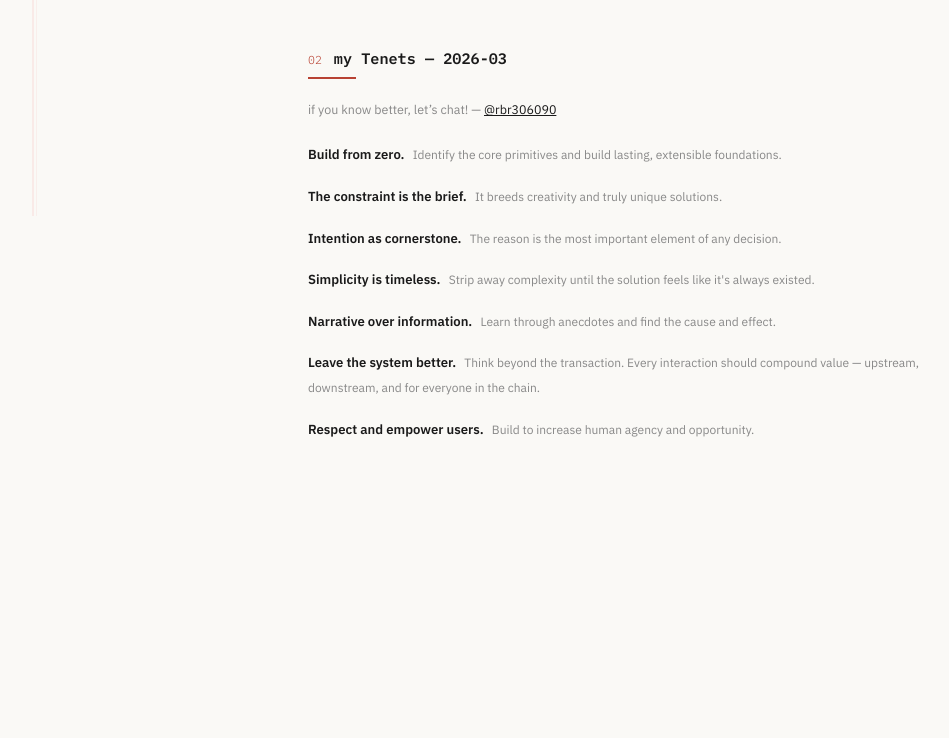
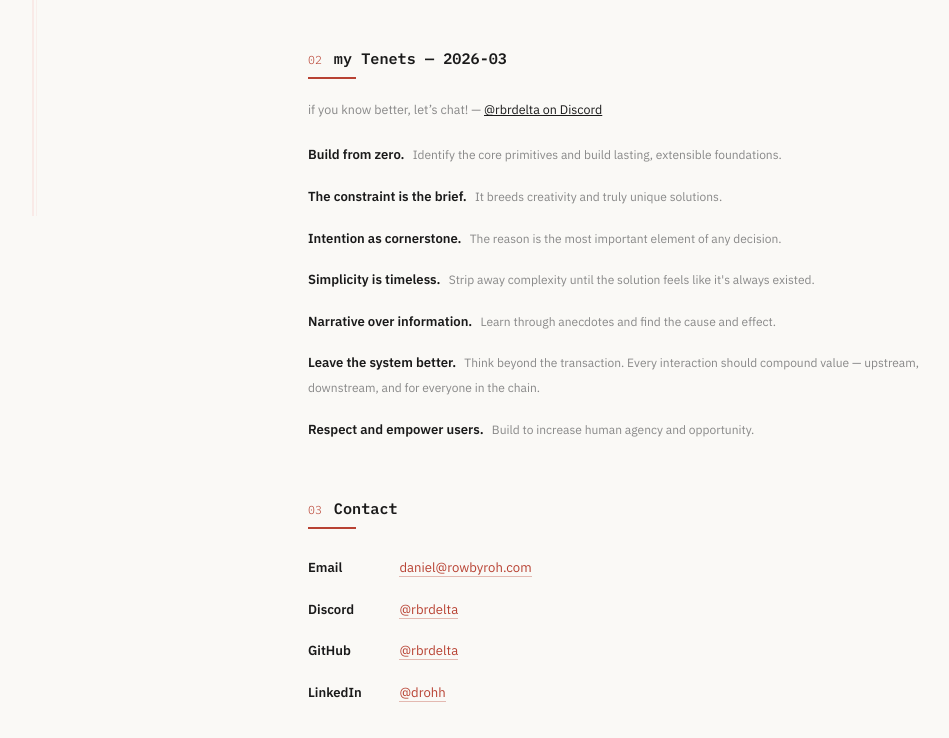
Before and after one commit to rbrdelta/rowbyroh-website, a website: page about.html in a window 1280 px wide. Shown: the part 584-1322 px from the top of the page, without its empty margins (16-965 px from the left). Before the commit the page ends 1127 px from the top, so only its background shows below. Drawn offline with Linux system fonts and the light colour scheme.

Commit message:
Tactical wrap-up: FN titles, Discord contact, contact section, email
FN titles:
- FN01 "Conversation Sync" → "Hidden Connector"
- FN02 "Headless Parity" → "Go a Level Deeper"
- FN05 "Batch Approval" → "How Can I Help?"
(slugs unchanged: /field-notes/conversation-sync etc.)

About page:
- tenets-intro: Telegram (@rbr306090) → Discord (@rbrdelta on Discord)
- new Contact section (03, zone-portfolio): Email, Discord, GitHub, LinkedIn

Site-wide email update: rowbyroh@gmail.com → daniel@rowbyroh.com

Co-Authored-By: Claude Opus 4.7 <noreply@anthropic.com>

```diff
--- a/about.html
+++ b/about.html
@@ -74,6 +74,41 @@
             line-height: 1.5;
         }
 
+        /* ---- CONTACT ---- */
+        .contact {
+            margin-bottom: 2rem;
+        }
+
+        .contact-list {
+            list-style: none;
+            padding: 0;
+        }
+
+        .contact-item {
+            padding: 0.35rem 0;
+        }
+
+        .contact-label {
+            font-size: 0.82rem;
+            font-weight: 600;
+            display: inline-block;
+            min-width: 5.5rem;
+        }
+
+        .contact-value {
+            font-size: 0.82rem;
+        }
+
+        .contact-value a {
+            color: var(--zone-portfolio);
+            text-decoration: none;
+            border-bottom: 1px solid rgba(184, 66, 51, 0.35);
+        }
+
+        .contact-value a:hover {
+            border-bottom-color: var(--zone-portfolio);
+        }
+
         /* ---- COLOPHON ---- */
         .colophon {
             font-size: 0.7rem;
@@ -140,7 +175,7 @@
         </div>
         <div class="section-underline zone-portfolio"></div>
 
-        <p class="tenets-intro">if you know better, let&rsquo;s chat! &mdash; <a href="https://t.me/rbr306090">@rbr306090</a></p>
+        <p class="tenets-intro">if you know better, let&rsquo;s chat! &mdash; <a href="https://discord.com/users/rbrdelta">@rbrdelta on Discord</a></p>
         <ol class="tenet-list">
             <li class="tenet-item">
                 <span class="tenet-number">01</span>
@@ -180,6 +215,34 @@
         </ol>
     </div>
 
+    <!-- ---- CONTACT ---- -->
+    <div class="contact">
+        <div class="section-header">
+            <span class="section-number zone-portfolio">03</span>
+            <h2>Contact</h2>
+        </div>
+        <div class="section-underline zone-portfolio"></div>
+
+        <ul class="contact-list">
+            <li class="contact-item">
+                <span class="contact-label">Email</span>
+                <span class="contact-value"><a href="mailto:daniel@rowbyroh.com">daniel@rowbyroh.com</a></span>
+            </li>
+            <li class="contact-item">
+                <span class="contact-label">Discord</span>
+                <span class="contact-value"><a href="https://discord.com/users/rbrdelta">@rbrdelta</a></span>
+            </li>
+            <li class="contact-item">
+                <span class="contact-label">GitHub</span>
+                <span class="contact-value"><a href="https://github.com/rbrdelta">@rbrdelta</a></span>
+            </li>
+            <li class="contact-item">
+                <span class="contact-label">LinkedIn</span>
+                <span class="contact-value"><a href="https://linkedin.com/in/drohh">@drohh</a></span>
+            </li>
+        </ul>
+    </div>
+
     <script src="/assets/js/scroll.js"></script>
 </body>
 </html>
--- a/assets/data/content.json
+++ b/assets/data/content.json
@@ -21,7 +21,7 @@
     },
     {
         "id": "fn-conversation-sync",
-        "title": "Field Note 01 — Conversation Sync",
+        "title": "Field Note 01 — Hidden Connector",
         "type": "field-note",
         "description": "Three surfaces, one backend. There is an API door — just not for me. Started with data portability, built the sync.",
         "date": "Apr 2026",
@@ -41,7 +41,7 @@
     },
     {
         "id": "fn-headless-parity",
-        "title": "Field Note 02 — Headless Parity",
+        "title": "Field Note 02 — Go a Level Deeper",
         "type": "field-note",
         "description": "Started with a bandwidth problem. Built a template. The spec is the highest-leverage point in agentic work — depth at the foundation compounds upward.",
         "date": "Apr 2026",
@@ -60,7 +60,7 @@
     },
     {
         "id": "fn-batch-approval",
-        "title": "Field Note 05 — Batch Approval",
+        "title": "Field Note 05 — How Can I Help?",
         "type": "field-note",
         "description": "When the model shows you its limitations, the right reaction is not frustration, but anticipation. The work isn't predicting harder; it's anticipating for the agent.",
         "date": "Apr 2026",
```
Also changed, not shown: archive.html (+1 -1 lines), field-notes/batch-approval.html (+4 -4 lines), field-notes/conversation-sync.html (+4 -4 lines), field-notes/headless-parity.html (+4 -4 lines), field-notes/memory-and-the-live-channel.html (+1 -1 lines), index.html (+1 -1 lines).
